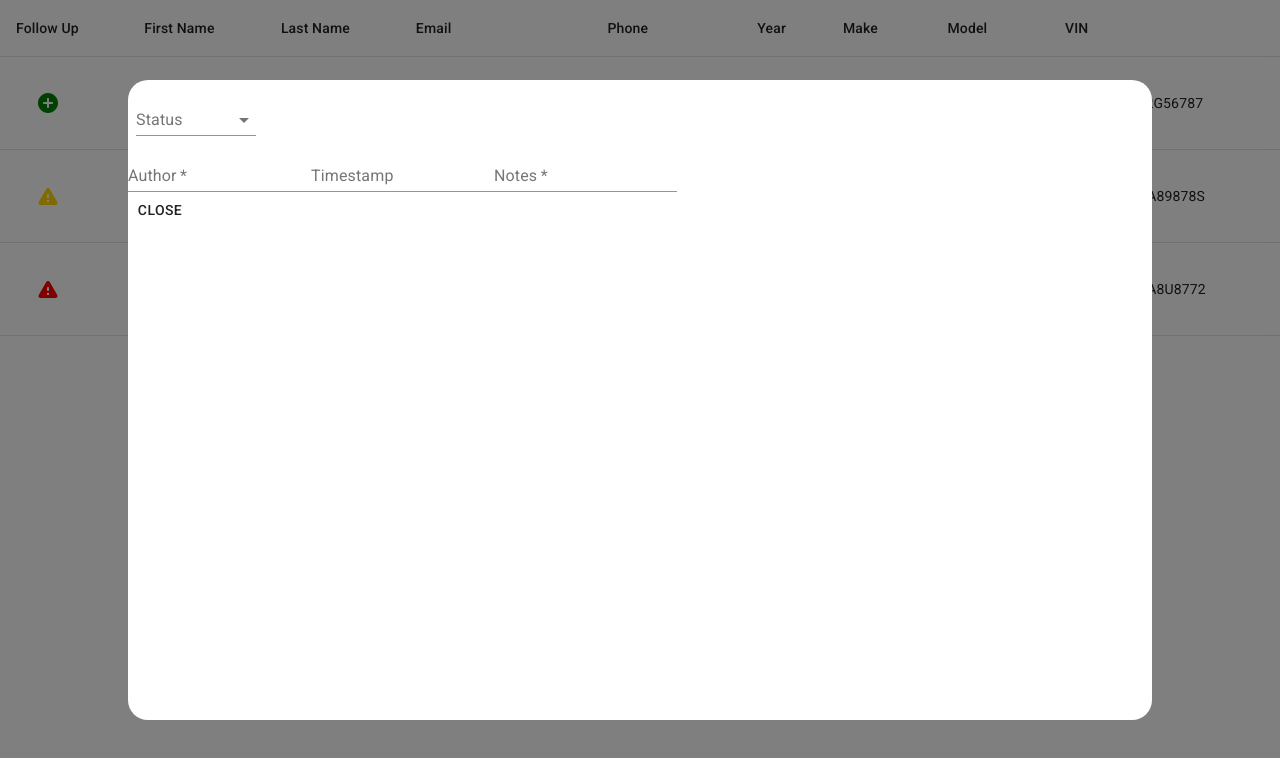
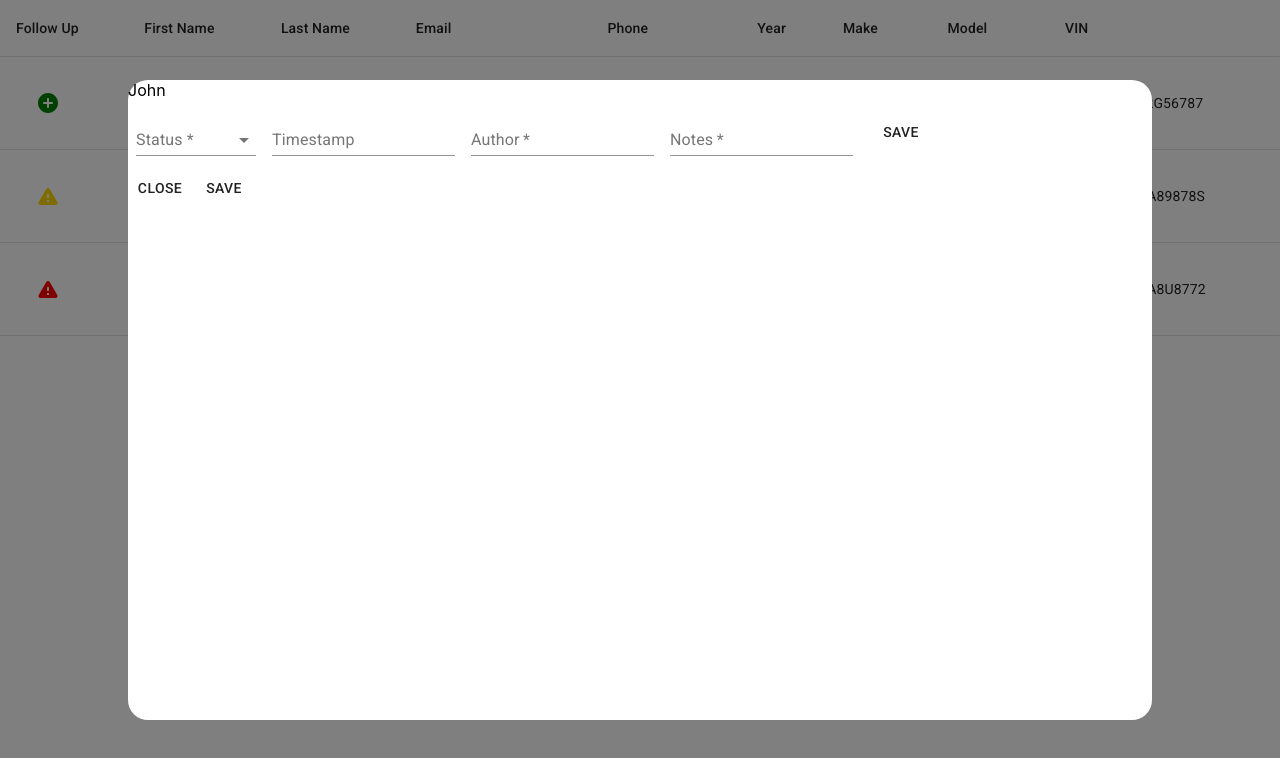
Before and after one commit to stewart-levine/follow-up-app, a React (Create React App) app: page / in a window 1280 px wide. Both pictures are taken after a click on the button 48 px from the left and 103 px from the top of the page. Shown: the top 758 px of the page. Built offline with nearby package versions, Linux system fonts and the light colour scheme.

Commit message:
friday morning session

```diff
--- a/src/App.js
+++ b/src/App.js
@@ -32,13 +32,13 @@ class App extends React.Component {
     constructor(props) {
         super(props);
         this.state = {
-            showFollowUp: false
+            showFollowUp: false,
+            followUpRow: {}
         };
     };
 
-
     togglePopup(row) {
-        // alert('before togglePopup= ' + row)
+        alert('togglePopup before saving state, row data= ' + row)
         this.setState({
             showFollowUp: !this.state.showFollowUp,
             followUpRow: row
@@ -46,6 +46,16 @@ class App extends React.Component {
         // alert('after togglePopup= '  + this.state.showFollowUp)
     }
 
+    saveNote(note) {
+        const updatedRow = {...this.followUpRow, note}
+        alert('Save notification info and change followup status to: ' + updatedRow)
+
+    }
+
+    saveStatus(note) {
+        alert('Save notification status to: ' + note)
+
+    }
 
     render() {
         // alert('showFollowUp= ' + this.state.showFollowUp)
@@ -91,7 +101,10 @@ class App extends React.Component {
                 {this.state.showFollowUp ?
                     <FollowUp
                         data={this.state.followUpRow}
-                        closePopup={this.togglePopup.bind(this)} />
+                        closePopup={this.togglePopup.bind(this)}
+                        saveNote={this.saveNote.bind(this)}
+                        saveStatus={this.saveStatus.bind(this)}
+                    />
                     : null}
             </div>
         );
--- a/src/components/FollowUp/FollowUp.css
+++ b/src/components/FollowUp/FollowUp.css
@@ -19,3 +19,9 @@
     border-radius: 20px;
     background: white;
 }
+
+.buttonStyle {
+    margin: auto;
+    height: 20px;
+    width: 48px;
+}
--- a/src/components/FollowUp/FollowUp.js
+++ b/src/components/FollowUp/FollowUp.js
@@ -1,20 +1,44 @@
 import React, { Component } from 'react';
-import InteractionDetails from "./InteractionDetails";
 import './FollowUp.css';
 import Button from "@material-ui/core/Button";
+import Notification from "./Notification/Notification";
 export default class FollowUp extends Component {
 
     constructor(props) {
         super(props);
-        // alert(props.data);
+        this.setState({
+            notification: {
+                status: '',
+                    timestamp: '',
+                author: '',
+                note: ''
+            }
+        });
     };
+
+    notificationWrapper(status) {
+        this.props.saveStatus(status);
+    }
 
     render() {
         return (
             <div className="popup">
                 <div className="popup_inner">
-                    <InteractionDetails />
-                    <Button onClick={this.props.closePopup}>Close</Button>
+                    <div>{this.props.data[1]}</div>
+                    <Notification
+                        noteData={this.notificationWrapper.bind(this)}/>
+                    <Button
+                        className={"buttonStyle"}
+                        onClick={this.props.closePopup}
+                    >
+                        Close
+                    </Button>
+                    <Button
+                        className={"buttonStyle"}
+                        onClick={this.props.saveNote(this.props.data[0])}
+                    >
+                        Save
+                    </Button>
                 </div>
             </div>
         );
--- a/src/components/FollowUp/InteractionDetails.js
+++ b/src/components/FollowUp/InteractionDetails.js
@@ -1,7 +1,7 @@
 import React from "react";
 import TextField from "@material-ui/core/TextField";
 import classes from './InteractionDetails.css'
-import StatusSelect from "./StatusSelect/StatusSelect";
+import Notification from "./Notification/Notification";
 
 function handleChange() {
     alert('[handleChange] has been called')
@@ -10,7 +10,7 @@ function handleChange() {
 const interactionDetails = (props) => {
     return (
         <div className={classes.container}>
-            <StatusSelect />
+            <Notification />
             <TextField
                 required
                 classname={classes.textField}
--- /dev/null
+++ b/src/components/FollowUp/Notification/Notification.js
@@ -0,0 +1,103 @@
+import React from 'react';
+import {makeStyles} from '@material-ui/core/styles';
+import InputLabel from '@material-ui/core/InputLabel';
+import MenuItem from '@material-ui/core/MenuItem';
+import FormControl from '@material-ui/core/FormControl';
+import Select from '@material-ui/core/Select';
+import TextField from "@material-ui/core/TextField";
+import Button from "@material-ui/core/Button";
+
+const useStyles = makeStyles(theme => ({
+    formControl: {
+        margin: theme.spacing(1),
+        minWidth: 120,
+    },
+    selectEmpty: {
+        marginTop: theme.spacing(2),
+    },
+    textField: {
+        margin: 20,
+        minWidth: 150
+    },
+    noteField: {
+        margin: 20,
+        minWidth: 300
+}
+}));
+
+export default function Notification(props) {
+    const classes = useStyles();
+    const [status, setStatus] = React.useState('');
+
+    let noteStatus;
+
+    // const inputLabel = React.useRef(null);
+    // const [labelWidth, setLabelWidth] = React.useState(0);
+    // React.useEffect doesn't compile
+    // React.useEffect(() => {
+    //     setLabelWidth(inputLabel.current.offsetWidth);
+    // }, []);
+
+    const handleChange = event => {
+        // setStatus(event.target.value);
+        noteStatus=event.target.value;
+        event.target.selected=true;
+        alert('Notification state updated: ' + event.target.value)
+    };
+
+    return (
+        <div>
+            <FormControl className={classes.formControl}>
+                <InputLabel id="notification-status-select-label">Status *</InputLabel>
+                <Select
+                    labelId="status-select-label"
+                    id="status-select"
+                    value={noteStatus}
+                    onChange={handleChange}
+                >
+                    <MenuItem value={'green'}>Green</MenuItem>
+                    <MenuItem value={'yellow'}>Yellow</MenuItem>
+                    <MenuItem value={'red'}>Red</MenuItem>
+                </Select>
+            </FormControl>
+            <FormControl className={classes.formControl}>
+                <TextField
+                    classname={classes.textField}
+                    id="timestamp"
+                    label="Timestamp"
+                    InputProps={{
+                        readOnly: true
+                    }}
+                    onChange={handleChange}
+                />
+            </FormControl>
+            <FormControl className={classes.formControl}>
+                <TextField
+                    required
+                    classname={classes.textField}
+                    id="author"
+                    label="Author"
+                    onChange={handleChange}
+                />
+            </FormControl>
+            <FormControl className={classes.formControl}>
+                <TextField
+                    classname={classes.noteField}
+                    required
+                    id="notes"
+                    label="Notes"
+                    onBlur={handleChange}
+                />
+            </FormControl>
+            <FormControl className={classes.formControl}>
+                <Button
+                    className={"buttonStyle"}
+                    onClick={props.noteData('orange')}
+                >
+                    Save
+                </Button>
+            </FormControl>
+
+        </div>
+    );
+}
--- a/src/components/FollowUp/StatusSelect/StatusSelect.js
+++ /dev/null
@@ -1,50 +0,0 @@
-import React from 'react';
-import {makeStyles} from '@material-ui/core/styles';
-import InputLabel from '@material-ui/core/InputLabel';
-import MenuItem from '@material-ui/core/MenuItem';
-import FormControl from '@material-ui/core/FormControl';
-import Select from '@material-ui/core/Select';
-
-const useStyles = makeStyles(theme => ({
-    formControl: {
-        margin: theme.spacing(1),
-        minWidth: 120,
-    },
-    selectEmpty: {
-        marginTop: theme.spacing(2),
-    },
-}));
-
-export default function StatusSelect() {
-    const classes = useStyles();
-    const [status, setStatus] = React.useState('');
-
-    const inputLabel = React.useRef(null);
-    const [labelWidth, setLabelWidth] = React.useState(0);
-    // React.useEffect doesn't compile
-    // React.useEffect(() => {
-    //     setLabelWidth(inputLabel.current.offsetWidth);
-    // }, []);
-
-    const handleChange = event => {
-        setStatus(event.target.value);
-    };
-
-    return (
-        <div>
-            <FormControl className={classes.formControl}>
-                <InputLabel id="status-select-label">Status</InputLabel>
-                <Select
-                    labelId="status-select-label"
-                    id="status-select"
-                    value={status}
-                    onChange={handleChange}
-                >
-                    <MenuItem value={'green'}>Green</MenuItem>
-                    <MenuItem value={'yellow'}>Yellow</MenuItem>
-                    <MenuItem value={'red'}>Red</MenuItem>
-                </Select>
-            </FormControl>
-        </div>
-    );
-}
```
Also changed, not shown: src/components/FollowUp/FollowUpTwo.js (+80 -62 lines).
